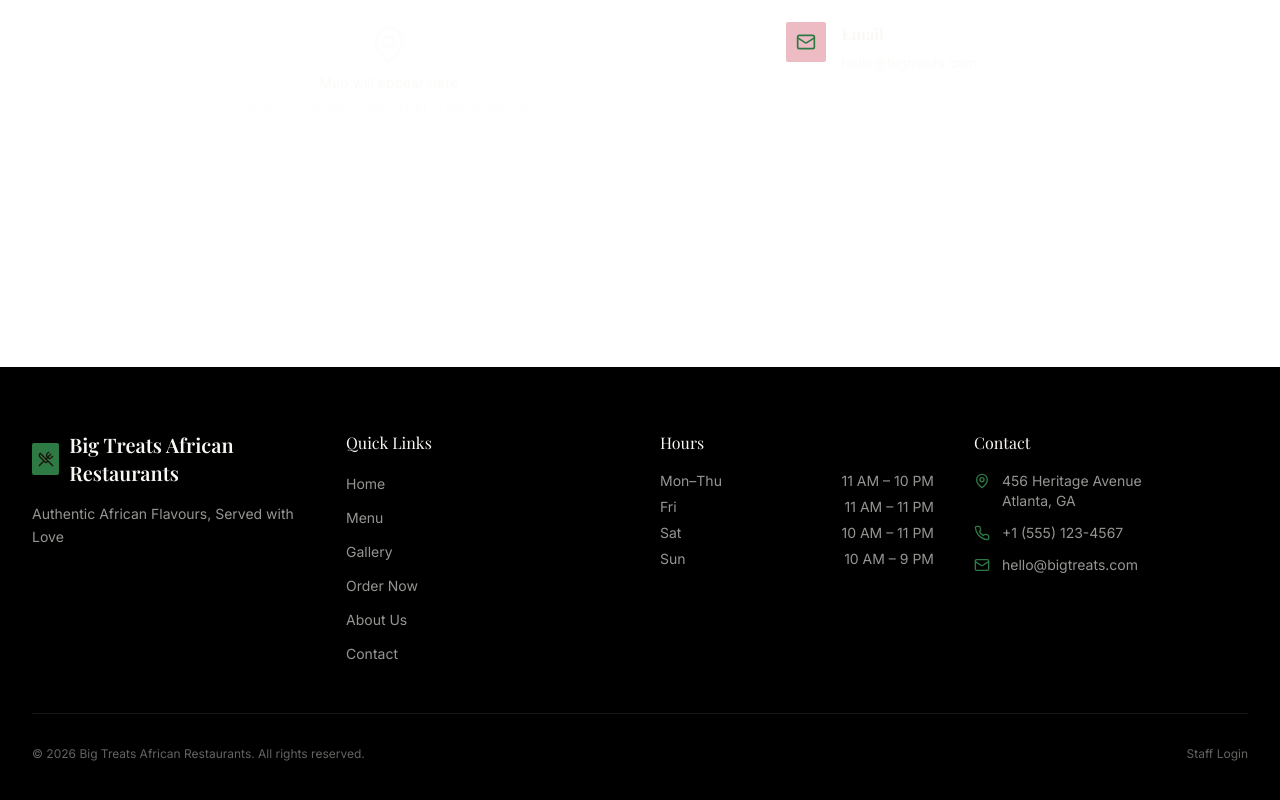
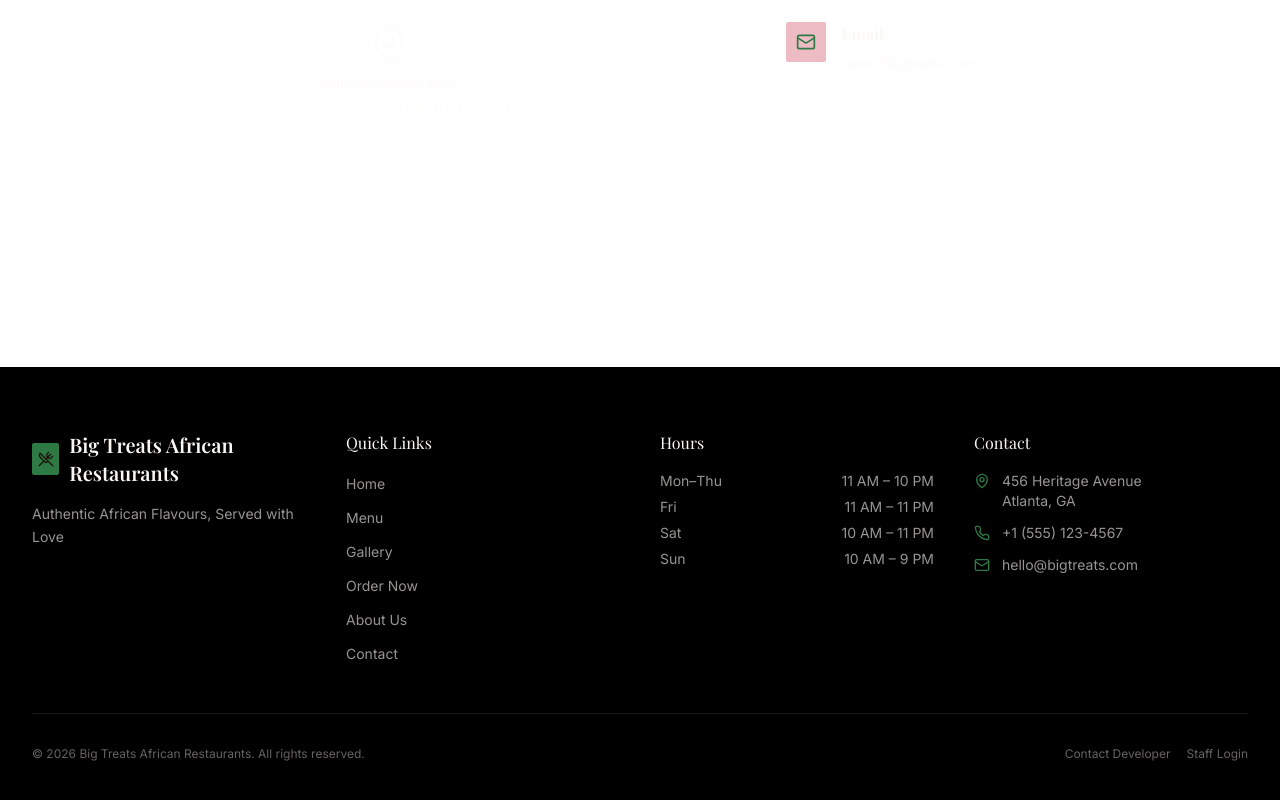
Before and after one commit to mdsgaming/restaurant-website, a Next.js app: page / in a window 1280 px wide. Shown: the part 4217-5017 px from the top of the page. Built offline with nearby package versions, Linux system fonts and the light colour scheme; no server answers; the database is empty; a web font is replaced by a local one.

Commit message:
Add Contact Developer link to footer next to Staff Login

```diff
--- a/src/components/layout/Footer.tsx
+++ b/src/components/layout/Footer.tsx
@@ -124,9 +124,14 @@
 
         <div className="mt-12 pt-8 border-t border-cream/10 flex flex-col sm:flex-row items-center justify-between gap-4 text-xs text-cream/40">
           <p>© {new Date().getFullYear()} {name}. All rights reserved.</p>
-          <Link href="/auth/login" className="hover:text-cream/60 transition-colors">
-            Staff Login
-          </Link>
+          <div className="flex items-center gap-4">
+            <a href="https://linktr.ee/Aysmithy.2" target="_blank" rel="noopener noreferrer" className="hover:text-cream/60 transition-colors">
+              Contact Developer
+            </a>
+            <Link href="/auth/login" className="hover:text-cream/60 transition-colors">
+              Staff Login
+            </Link>
+          </div>
         </div>
       </div>
     </footer>
```
